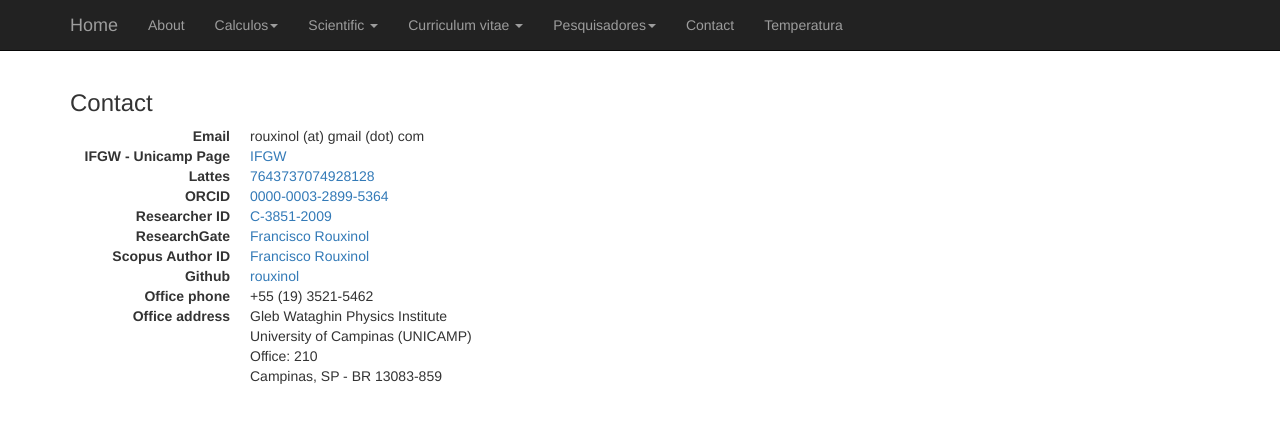
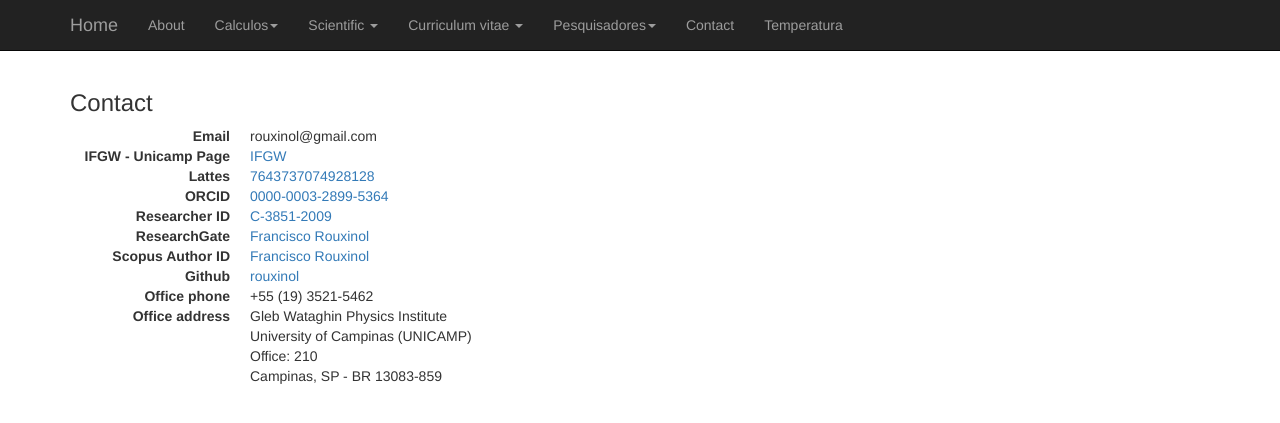
Before and after one commit to Rouxinol-Research-Lab/Rouxinol-Research-Lab.github.io, a Jekyll site: the page built from contact.html, in a window 1280 px wide. Shown: the top 423 px of the page. Built offline with Jekyll 4.4.1, drawn with Linux system fonts in a browser that asks for light colours; Markdown is read by kramdown in place of the engine named in the settings.

```diff
--- a/contact.html
+++ b/contact.html
@@ -7,7 +7,7 @@ layout: default
 
 <dl class="dl-horizontal">
   <dt>Email</dt>
-  <dd>rouxinol (at) gmail (dot) com</dd>
+  <dd>rouxinol@gmail.com</dd>
 
   <dt>IFGW - Unicamp Page</dt>
   <dd><a href="http://sites.ifi.unicamp.br/rouxinol/"> IFGW</a>
```
